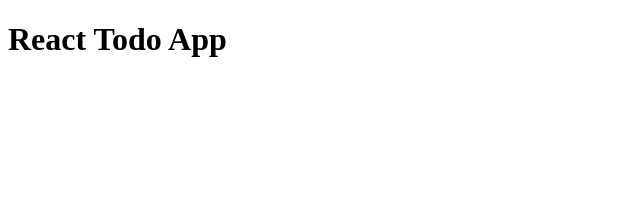
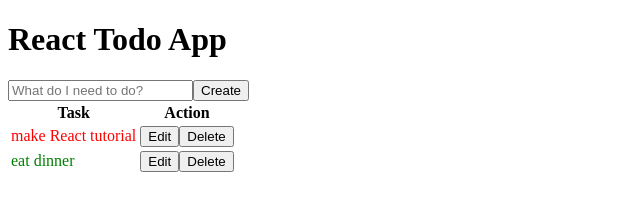
Before and after one commit to SMLarsen/react-todo-app, a React app: page / in a window 1280 px wide. Shown: the whole page, without its empty margins (0-640 px from the left). Built offline with nearby package versions, Linux system fonts and the light colour scheme.

Commit message:
working through first 40 minutes

```diff
--- a/package.json
+++ b/package.json
@@ -22,6 +22,7 @@
     "babel-loader": "^7.0.0",
     "babel-preset-es2015": "^6.24.1",
     "babel-preset-react": "^6.24.1",
+    "lodash": "^4.17.4",
     "react": "^15.5.4",
     "react-dom": "^15.5.4",
     "react-hot-loader": "^1.3.1",
--- a/src/components/app.js
+++ b/src/components/app.js
@@ -1,4 +1,7 @@
+/*jshint esversion: 6 */
 import React from 'react';
+import CreateTodo from './create-todo';
+import TodosList from './todos-list';
 
 const todos = [
 {
@@ -12,11 +15,38 @@ const todos = [
 ];
 
 export default class App extends React.Component {
+  constructor(props) {
+    super(props);
+    this.state = {
+      todos
+    };
+  }
+
 	render () {
 		return (
 			<div>
 				<h1>React Todo App</h1>
+        <CreateTodo createTask={this.createTask.bind(this)}/>
+        < TodosList
+          todos={this.state.todos}
+          toggleTask={this.toggleTask.bind(this)}
+
+          />
 			</div>
 			);
 	}
+
+  toggleTask(task) {
+    const foundTodo = _.find(this.state.todos, todo => todo.task === task);
+    foundTodo.isCompleted = !foundTodo.isCompleted;
+    this.setState({ todos: this.state.todos });
+  }
+
+  createTask(task) {
+    this.state.todos.push({
+      task,
+      isCompleted: false
+    });
+    this.setState({todos: this.state.todos});
+  }
 }
--- /dev/null
+++ b/src/components/create-todo.js
@@ -0,0 +1,21 @@
+/*jshint esversion: 6 */
+import React from 'react';
+
+export default class TodosList extends React.Component {
+
+	render() {
+    console.log(this.props);
+		return (
+      <form onSubmit={this.handleCreate.bind(this)}>
+        <input type="text" placeholder="What do I need to do?" ref="createInput"/>
+        <button>Create</button>
+      </form>
+			);
+	}
+
+  handleCreate(event) {
+    event.preventDefault();
+    this.props.createTask(this.refs.createInput.value);
+    this.refs.createInput.value = '';
+  }
+}
--- /dev/null
+++ b/src/components/todos-list-header.js
@@ -0,0 +1,15 @@
+/*jshint esversion: 6 */
+import React from 'react';
+
+export default class TodosListHeader extends React.Component {
+	render () {
+		return (
+      	<thead>
+      		<tr>
+      			<th>Task</th>
+      			<th>Action</th>
+      		</tr>
+      	</thead>
+			);
+	}
+}
--- /dev/null
+++ b/src/components/todos-list-item.js
@@ -0,0 +1,65 @@
+/*jshint esversion: 6 */
+import React from 'react';
+
+export default class TodosListItem extends React.Component {
+  constructor(props) {
+    super(props);
+
+    this.state = {
+      isEditing: false
+    };
+  }
+
+  renderTaskSection() {
+    const { task, isCompleted } = this.props;
+
+    const taskStyle = {
+        color: isCompleted ? 'green' : 'red',
+        cursor: 'pointer'
+    };
+
+    return(
+      <td
+        style={taskStyle}
+        onClick={(this.props.toggleTask.bind(this, task))}
+        >
+        {task}
+        </td>
+    );
+  }
+
+    renderActionsSection() {
+      if (this.state.isEditing) {
+        return (
+          <td>
+            <button>Save</button>
+            <button onClick={this.onCancelClick.bind(this)}>Cancel</button>
+          </td>
+        );
+      }
+
+      return (
+        <td>
+          <button onClick={this.onEditClick.bind(this)}>Edit</button>
+          <button>Delete</button>
+        </td>
+      );
+    }
+
+	render () {
+		return (
+      	<tr>
+          {this.renderTaskSection()}
+          {this.renderActionsSection()}
+      	</tr>
+			);
+	}
+
+  onEditClick() {
+      this.setState({ isEditing: true });
+  }
+
+    onCancelClick() {
+        this.setState({ isEditing: false });
+    }
+}
--- a/src/components/todos-list.js
+++ b/src/components/todos-list.js
@@ -0,0 +1,26 @@
+/*jshint esversion: 6 */
+import _ from 'lodash';
+import React from 'react';
+import TodosListHeader from './todos-list-header';
+import TodosListItem from './todos-list-item';
+
+export default class TodosList extends React.Component {
+
+  renderItems() {
+    const props = _.omit(this.props, "todos");
+
+    return _.map(this.props.todos, (todo, index) => <TodosListItem key={index} {...todo} {...props} />);
+  }
+
+	render () {
+    console.log(this.props);
+		return (
+      <table>
+      	<TodosListHeader />
+        <tbody>
+          {this.renderItems()}
+        </tbody>
+      </table>
+			);
+	}
+}
```
Also changed, not shown: index.html (+2 -0 lines).
